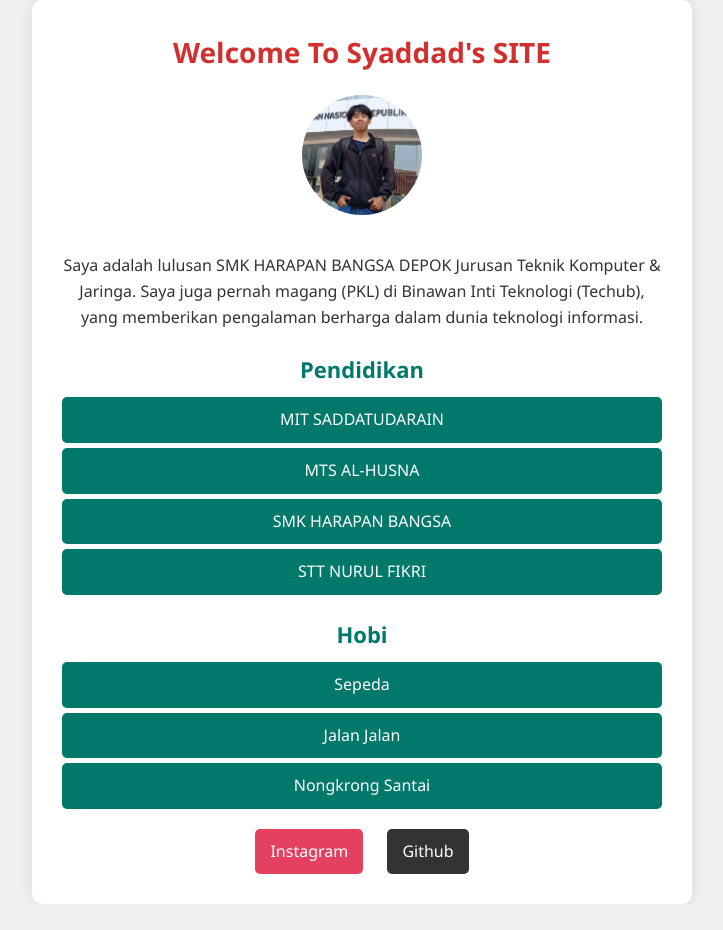
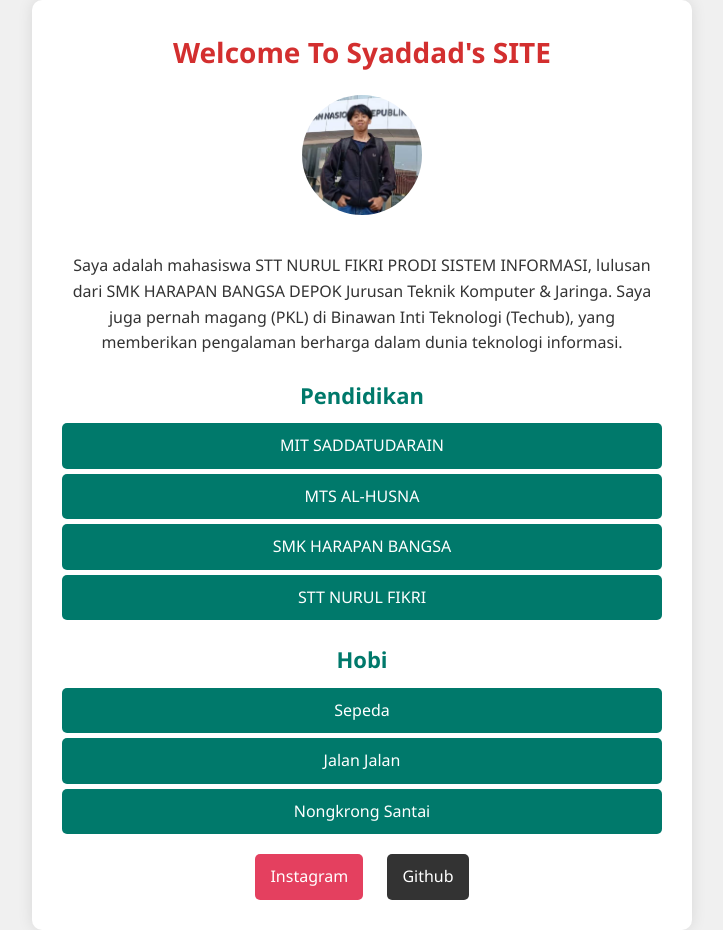
Before and after one commit to syaddadkamil/website-pertama, a plain HTML site: page index.html in a window 1280 px wide. Shown: the whole page, without its empty margins (278-1001 px from the left). Before the commit the page ends 904 px from the top, so only its background shows below. Drawn offline with Linux system fonts and the light colour scheme.

Commit message:
mengubah paragraf

```diff
--- a/index.html
+++ b/index.html
@@ -87,10 +87,10 @@
       <img src="img/syaddad.jpg" alt="Syaddad Profile" />
 
       <p>
-        Saya adalah lulusan SMK HARAPAN BANGSA DEPOK Jurusan Teknik Komputer &
-        Jaringa. Saya juga pernah magang (PKL) di Binawan Inti Teknologi
-        (Techub), yang memberikan pengalaman berharga dalam dunia teknologi
-        informasi.
+        Saya adalah mahasiswa STT NURUL FIKRI PRODI SISTEM INFORMASI, lulusan
+        dari SMK HARAPAN BANGSA DEPOK Jurusan Teknik Komputer & Jaringa. Saya
+        juga pernah magang (PKL) di Binawan Inti Teknologi (Techub), yang
+        memberikan pengalaman berharga dalam dunia teknologi informasi.
       </p>
 
       <h3>Pendidikan</h3>
```
